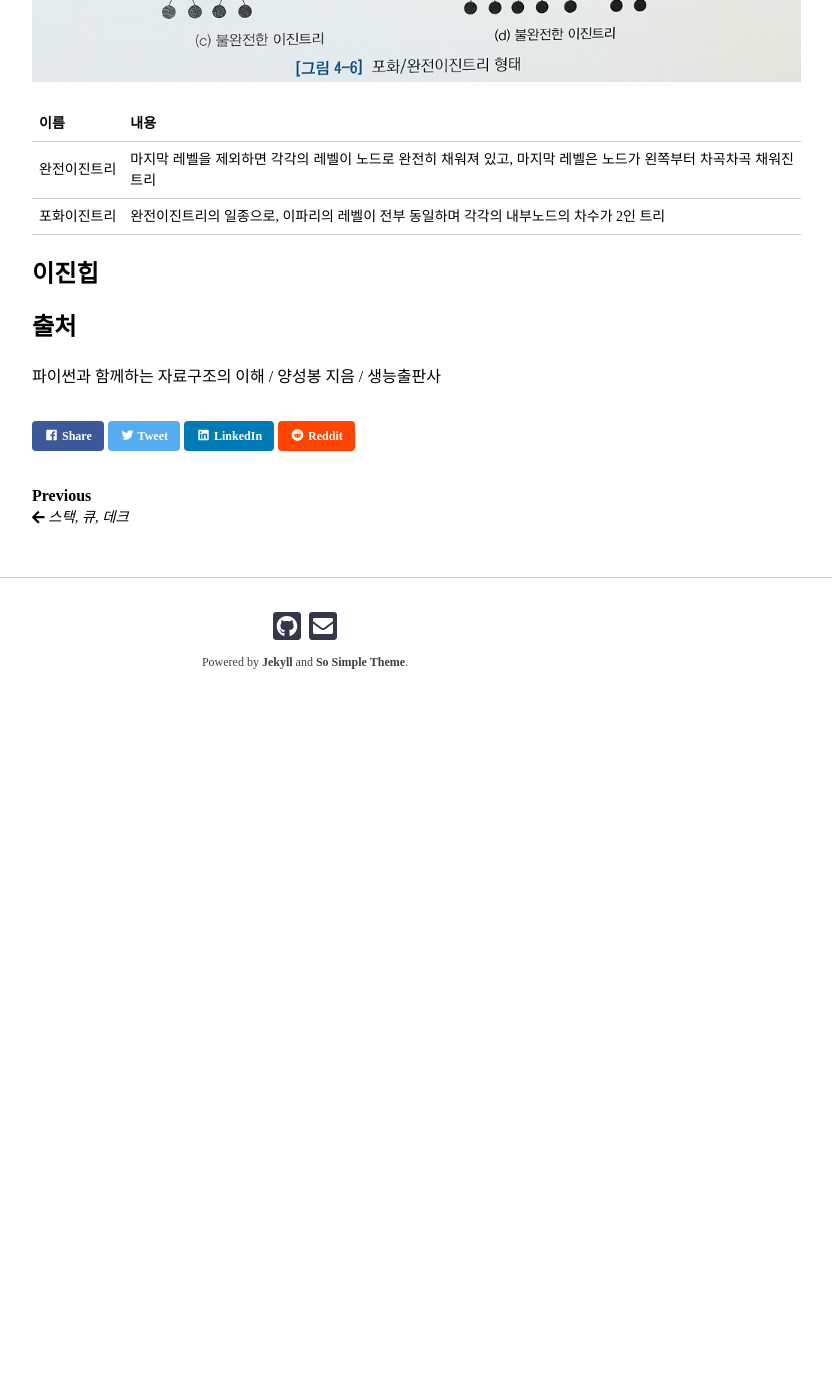
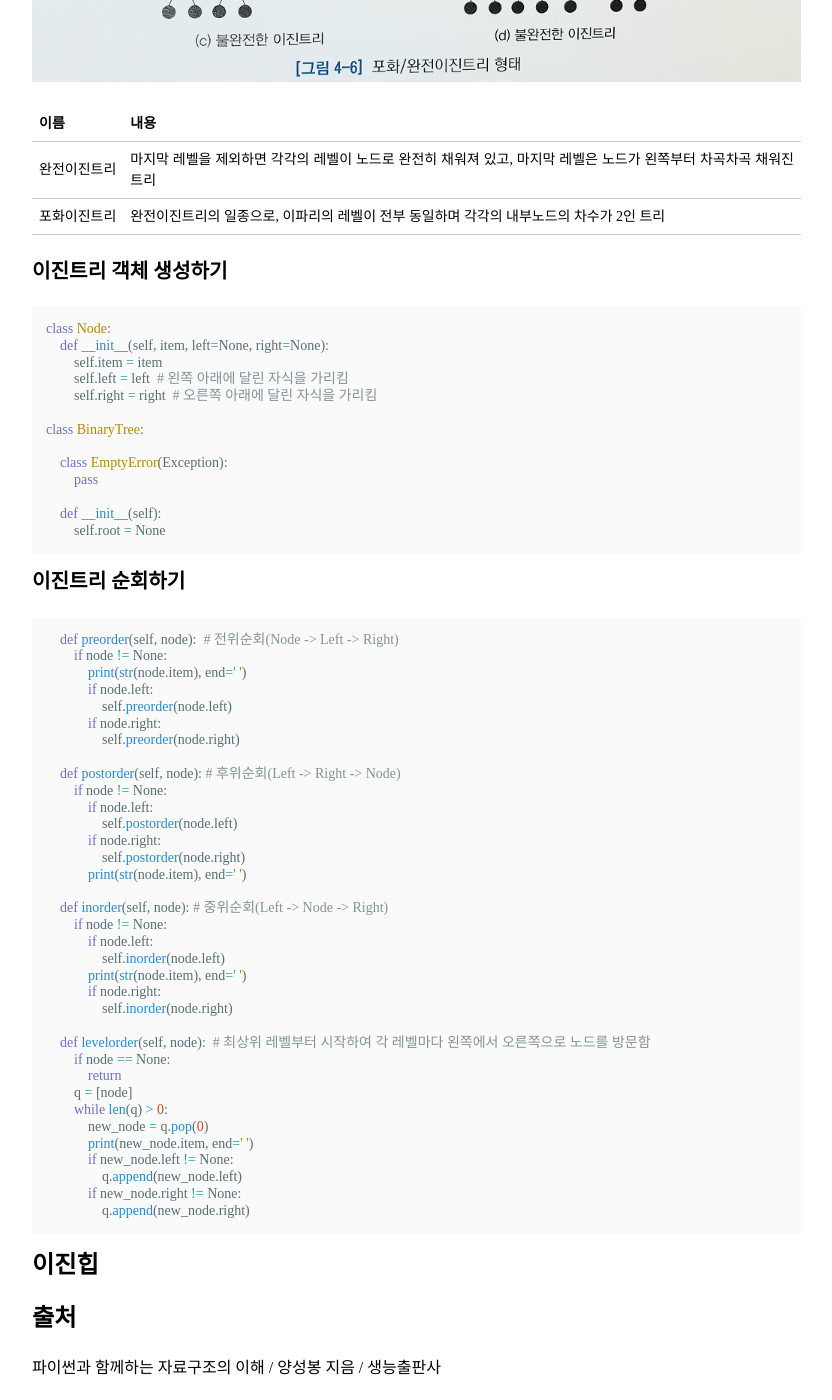
Before and after one commit to boreum0302/blog, a Jekyll site: the page built from _posts/2020-04-04-tree.md, in a window 1280 px wide and 1400 px high, scrolled down 1587 px. Shown: the whole window, without its empty margins (335-1167 px from the left). Built offline with Jekyll 4.4.1, drawn with Linux system fonts in a browser that asks for light colours; nearby versions of some CDN libraries; some web fonts are replaced; before the commit the page ends 2322 px from its top, so only the background shows below that.

Commit message:
Update 2020-04-04-tree.md

````diff
--- a/_posts/2020-04-04-tree.md
+++ b/_posts/2020-04-04-tree.md
@@ -37,6 +37,64 @@ tags:
 |완전이진트리|마지막 레벨을 제외하면 각각의 레벨이 노드로 완전히 채워져 있고, 마지막 레벨은 노드가 왼쪽부터 차곡차곡 채워진 트리|
 |포화이진트리|완전이진트리의 일종으로, 이파리의 레벨이 전부 동일하며 각각의 내부노드의 차수가 2인 트리|
 
+### 이진트리 객체 생성하기
+
+```python
+class Node:
+    def __init__(self, item, left=None, right=None):
+        self.item = item
+        self.left = left  # 왼쪽 아래에 달린 자식을 가리킴
+        self.right = right  # 오른쪽 아래에 달린 자식을 가리킴
+
+class BinaryTree:
+
+    class EmptyError(Exception):
+        pass
+
+    def __init__(self):
+        self.root = None
+```
+
+### 이진트리 순회하기
+
+```python
+    def preorder(self, node):  # 전위순회(Node -> Left -> Right)
+        if node != None:
+            print(str(node.item), end=' ')
+            if node.left:
+                self.preorder(node.left)
+            if node.right:
+                self.preorder(node.right)
+
+    def postorder(self, node): # 후위순회(Left -> Right -> Node)
+        if node != None:
+            if node.left:
+                self.postorder(node.left)
+            if node.right:
+                self.postorder(node.right)
+            print(str(node.item), end=' ')
+
+    def inorder(self, node): # 중위순회(Left -> Node -> Right)
+        if node != None:
+            if node.left:
+                self.inorder(node.left)
+            print(str(node.item), end=' ')
+            if node.right:
+                self.inorder(node.right)
+
+    def levelorder(self, node):  # 최상위 레벨부터 시작하여 각 레벨마다 왼쪽에서 오른쪽으로 노드를 방문함
+        if node == None:
+            return
+        q = [node]
+        while len(q) > 0:
+            new_node = q.pop(0)
+            print(new_node.item, end=' ')
+            if new_node.left != None:
+                q.append(new_node.left)
+            if new_node.right != None:
+                q.append(new_node.right)
+```
+
 ## 이진힙
 
 ## 출처
````
